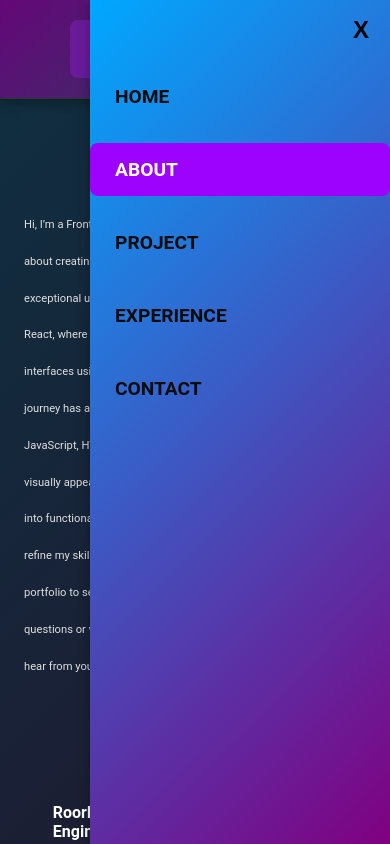
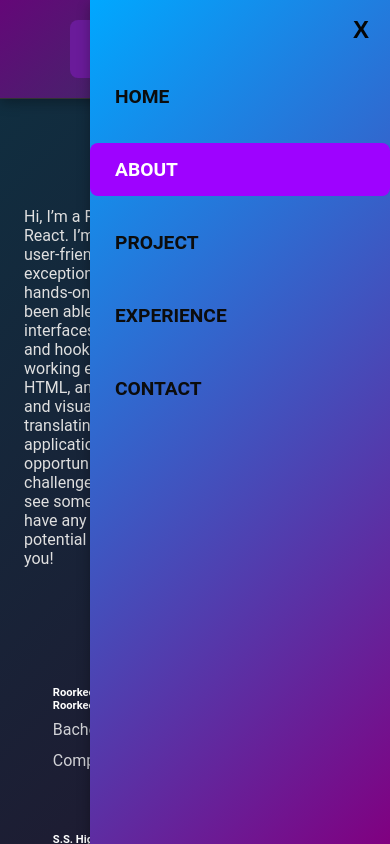
Before and after one commit to Amit08062001/Portfolio, a React (Vite) app: page /#/About in a window 390 px wide. Both pictures are taken after a click on the element 332 px from the left and 49 px from the top of the page. Built offline with nearby package versions, Linux system fonts and the light colour scheme.

Commit message:
changes in about section

```diff
--- a/src/App.css
+++ b/src/App.css
@@ -78,5 +78,3 @@ header {
   transform: scale(1.05);
   transition: background-color 0.3s ease, transform 0.3s ease;
 }
-
-/* Home Section */
--- a/src/Components/About.css
+++ b/src/Components/About.css
@@ -72,15 +72,17 @@
     .container{
       padding: 0px;
       margin: 0px;
-      width: 100%;
+
   }
   .about-div{
     margin: 1rem;
 }
 .about-div p{
-    font-size: 0.7rem;
+    font-size: 1rem;
     margin: 0.5rem 0.5rem;
     text-align: start;
+    line-height: normal;
+    text-align:start;
 }
 .about-div h1{
     font-size: 1.5rem;
@@ -111,14 +113,14 @@
 }
 
 .education .timeline h2 {
-  font-size: 1rem;
+  font-size: 0.9rem;
   margin: 0;
   color: #00a8ff;
   margin-top: 0.3rem;
 }
 
 .education .timeline h3 {
-  font-size: 1rem;
+  font-size:0.7rem;
   margin: 5px 0;
 }
 
--- a/src/Components/Home.css
+++ b/src/Components/Home.css
@@ -20,6 +20,7 @@ body, html {
 }
 .container{
     display: inline-block;
+    margin: 20%;
 }
 .text{
     overflow: hidden;
@@ -32,7 +33,7 @@ body, html {
 }
 @keyframes typing{
     from{
-        width: 0%;
+        width: 0;
     }
     to{
         width: 100%;
@@ -254,7 +255,7 @@ section {
         font-size: clamp(1.5rem, 4vw, 1.5rem);
     }
     .text{
-        font-size: clamp(1.5rem, 4vw, 1.5rem);
+        font-size:1.5rem;
     }
     .home-p-2{
     line-height: 1.2rem;
```
